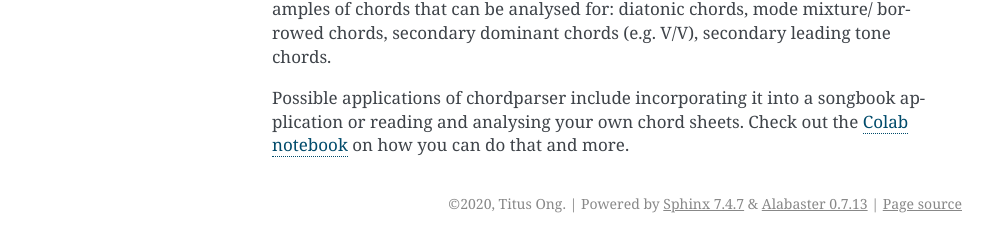
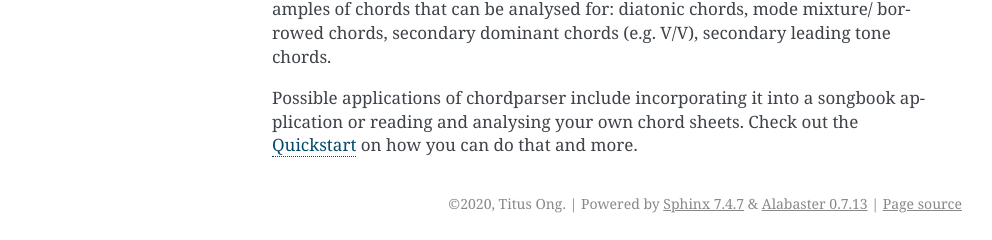
Before and after one commit to titus-ong/chordparser, a Sphinx documentation site: the page built from docs/introduction.rst, in a window 1280 px wide. Shown: the part 746-986 px from the top of the page, without its empty margins (148-1140 px from the left). Built offline with Sphinx 7.4.7, drawn with Linux system fonts in a browser that asks for light colours; some of the changed lines change nothing that is shown.

Commit message:
Merge introduction into one file

```diff
--- a/docs/introduction.rst
+++ b/docs/introduction.rst
@@ -2,6 +2,22 @@
 Introduction
 ============
 
-.. include:: whatiscp.rst
+--------------------
+What is chordparser?
+--------------------
 
-.. include:: whycp.rst
+chordparser aims to provide a framework for harmonic analysis of chords. This means that chordparser can help in understanding how each chord functions and use roman numeral chord notation to describe them.
+
+chordparser comes with the Parser, a one-stop shop for creating, manipulating and analysing chords. The Parser can take in chord notation to create a Chord, and analyse it against other chords or keys.
+
+To do this, chordparser has several musical classes that serve as the foundation for analysing chords. These include Notes, Keys, Scales, Chords and Romans. Chords and Romans have been built on the other classes so they can be analysed easily.
+
+----------------
+Why chordparser?
+----------------
+
+Current songbooks and chord sheet applications can display chord sheets beautifully and even transpose the chords (though wrongly sometimes). However, these only stop there and cannot aid in analysing chord progression despite having all the chords. chordparser seeks to take a step further by allowing musicians to analyse chords in a chord sheet while reading them and deepen their understanding of the song's chord structure.
+
+With chordparser's musical framework, chord structures from a basic V-I cadence to more complicated secondary chords can be analysed. Here are some examples of chords that can be analysed for: diatonic chords, mode mixture/ borrowed chords, secondary dominant chords (e.g. V/V), secondary leading tone chords.
+
+Possible applications of chordparser include incorporating it into a songbook application or reading and analysing your own chord sheets. Check out the `Quickstart <quickstart.rst>`_ on how you can do that and more.
--- a/docs/whatiscp.rst
+++ /dev/null
@@ -1,9 +0,0 @@
---------------------
-What is chordparser?
---------------------
-
-chordparser aims to provide a framework for harmonic analysis of chords. This means that chordparser can help in understanding how each chord functions and use roman numeral chord notation to describe them.
-
-chordparser comes with the Parser, a one-stop shop for creating, manipulating and analysing chords. The Parser can take in chord notation to create a Chord, and analyse it against other chords or keys.
-
-To do this, chordparser has several musical classes that serve as the foundation for analysing chords. These include Notes, Keys, Scales, Chords and Romans. Chords and Romans have been built on the other classes so they can be analysed easily.
--- a/docs/whycp.rst
+++ /dev/null
@@ -1,9 +0,0 @@
-----------------
-Why chordparser?
-----------------
-
-Current songbooks and chord sheet applications can display chord sheets beautifully and even transpose the chords (though wrongly sometimes). However, these only stop there and cannot aid in analysing chord progression despite having all the chords. chordparser seeks to take a step further by allowing musicians to analyse chords in a chord sheet while reading them and deepen their understanding of the song's chord structure.
-
-With chordparser's musical framework, chord structures from a basic V-I cadence to more complicated secondary chords can be analysed. Here are some examples of chords that can be analysed for: diatonic chords, mode mixture/ borrowed chords, secondary dominant chords (e.g. V/V), secondary leading tone chords.
-
-Possible applications of chordparser include incorporating it into a songbook application or reading and analysing your own chord sheets. Check out the `Colab notebook <https://colab.research.google.com/drive/1T5WcH2WMHqpqbJrzxDt_Mg03lw1aXho7?usp=sharing>`_ on how you can do that and more.
```
